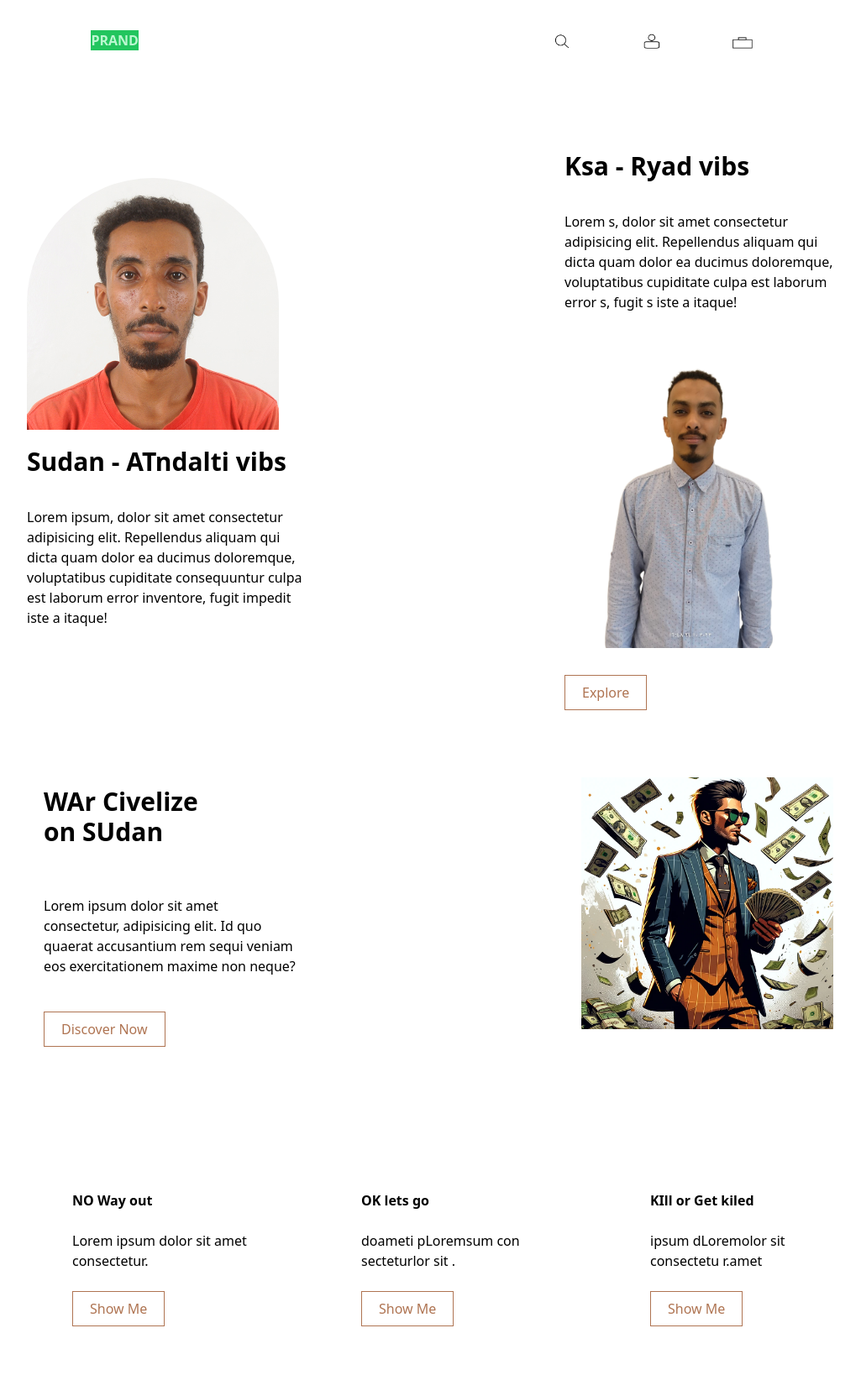
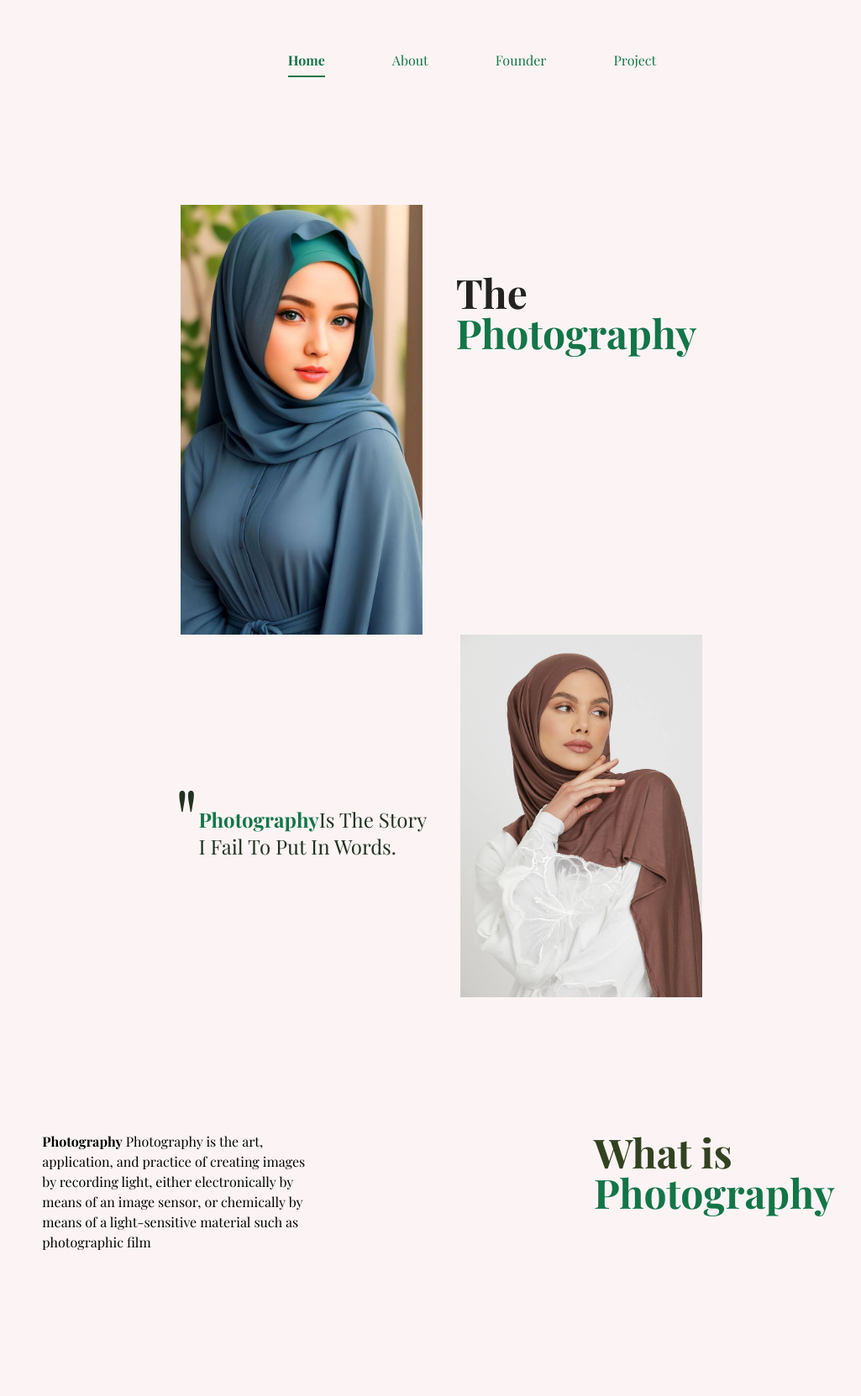
Before and after one commit to Mohamedocx/Poject1-Tailwindcss, a website: page index.html in a window 1280 px wide. Shown: the top 1663 px of the page at 84% size, without its empty margins (118-1143 px from the left). Drawn offline with nearby package versions, Linux system fonts and the light colour scheme; a web font is replaced by a local one.

Commit message:
Project 3

```diff
--- a/index.html
+++ b/index.html
@@ -1,80 +1,138 @@
 <!DOCTYPE html>
-<html lang="en">
+<html lang="en" class="scroll-smooth">
 <head>
     <meta charset="UTF-8">
     <meta name="viewport" content="width=device-width, initial-scale=1.0">
     <!-- <link rel="stylesheet" href="output.css"> -->
     <title>Document</title>
     <link rel="stylesheet" href="./styles/styles.css">
+    <link rel="preconnect" href="https://fonts.googleapis.com">
+<link rel="preconnect" href="https://fonts.gstatic.com" crossorigin>
+<link href="https://fonts.googleapis.com/css2?family=Playfair+Display:ital,wght@0,400..900;1,400..900&display=swap" rel="stylesheet">
+    <style>
+      body{
+        font-family: "Playfair Display",sans-serif,serif;
+      }
+    </style>
 </head>
-<body class="bg-[#ffffff]">
-  <nav class="flex justify-around">
-    <div class="logo mt-5">
-      <h1 class="mt-[1rem] text-green-200 bg-green-500 font-bold">PRAND</h1>
-    </div>
-    <div class="nav-images mt-g">
-      <img src="./images/1.png" class="inline m-10 h-5">
-      <img src="./images/2.png" class="inline m-10 h-5">
-      <img src="./images/3.png" class="inline m-10 h-5">
-    </div>
-  </nav>
+<body class="bg-[#fcf4f4]">
 
-  <header class="mt-20 flex justify-around">
-    <div class="card-one">
-      <img src="./images/musab.JPG" class="w-[300px] mt-8 rounded-t-[40rem]">
-      <h1 class="font-bold mb-9 text-3xl mt-5 font-">Sudan - ATndalti vibs</h1>
-      <p class="w-[340px] font-light mt-0 mb-5">Lorem ipsum, dolor sit amet consectetur adipisicing elit. Repellendus aliquam qui dicta quam dolor ea ducimus doloremque, voluptatibus
-        cupiditate consequuntur culpa est laborum error inventore, fugit impedit iste a itaque!</p>
-    </div>
-    <div class="card-Two">
-      <h1 class="font-bold mb-9 text-3xl ">Ksa - Ryad vibs</h1>
-      <p class="w-[340px] font-light">Lorem s, dolor sit amet consectetur adipisicing elit. Repellendus aliquam qui dicta quam dolor ea ducimus doloremque, voluptatibus
-        cupiditate <a href=""></a> culpa est laborum error s, fugit s iste a itaque!</p>
-        <img src="./images/yousif.png" class="w-[300px] mb-8 mb-8">
+<nav>
+  <ul class="flex justify-center items-center lg:flex md:block sm:block flex-wrap mt-10">
+    <li class="mt-5"><a href="#home" class="ml-20 text-[#137548] font-bold border-b-2 border-[#137548] pb-2">Home</a></li>
+    <li class="mt-5"><a href="#About" class="ml-20 text-[#137548] hover:font-bold hover:border-b-2 hover:border-[#137548] hover:pb-2">About</a></li>
+    <li class="mt-5"><a href="#mo" class="ml-20 text-[#137548] hover:font-bold hover:border-b-2 hover:border-[#137548] hover:pb-2 ">Founder</a></li>
+    <li class="mt-5"><a href="#Project" class="ml-20 text-[#137548] hover:font-bold hover:border-b-2 hover:border-[#137548] hover:pb-2">Project</a></li>
+  </ul>
+</nav>
 
-        <button class="border border-[#af7452] text-[#af7452] pt-2 pb-2 pl-5 pr-5 ">Explore </button>
+<header id="home" class="mt-40">
+<div class="flex justify-center">
+  <img src="images/hij.JPG" class="w-72 mr-10">
+  <h1 class="lg:text-5xl md:text-2xl sm:text-lg font-bold text-[#212221] mt-20">The
+    <br>
+    <span class=" text-[#137548]">Photography</span>
+  </h1>
+</div>
+
+<!-- second Part -->
+
+<div class="flex justify-center items-center">
+  <p class="text-8xl text-[#213221]">"  </p>
+  <p class="mt-10 md:text-2xl sm:text-lg mr-10 text-[#213221]">
+  <span class="text-[#137548] font-bold">Photography</span>Is The Story
+  <br>
+  I Fail To Put In Words.
+</p>
+<img src="./images/2h2.webp" class="w-72">
+</div>
+</header>
+
+<section id="About" class="mt-40 flex justify-around flex-wrap">
+  <p class="w-80 mb-20 ">
+    <span class="font-bold">Photography</span>
+    Photography is the art, application, and practice of creating images by recording light,
+    either electronically by means of an image sensor,
+     or chemically by means of a light-sensitive material such as photographic film
+  </p>
+  <h1 class="text-5xl font-bold text-[#324221] mb-20">What is
+    <br>
+    <span class="text-[#137548]">Photography</span>
+
+  </h1>
+
+</section>
+<section id="mo"  class="mt-24 flex justify-around flex-wrap">
+  <div class="flex justify-center items-center">
+    <div class="bg-[#137548] bg-opacity-40 h-[25rem] w-[20rem] relative lg:block md:block sm:hidden">
+      <img src="./images/b2d8fd17-f0a1-4dff-b003-b39fd64bb86d.png" class="w-80 absolute lg:left-20 lg:top-20 md:right-10 md:top-20" alt="">
 
     </div>
-
-  </header>
-
-  <section class="flex justify-around pt-20">
-    <div class="flex flex-col justify-around items-start">
-      <h1 class="font-bold mb-9 text-3xl">WAr Civelize <br>
-      on SUdan
-      </h1>
-      <p class="w-[300px] mb-5 font-light">
-        Lorem ipsum dolor sit amet consectetur, adipisicing elit.
-        Id quo quaerat accusantium rem sequi veniam eos exercitationem maxime non neque?
-
-      </p>
-      <button class="border border-[#af7452] text-[#af7452] pt-2 pb-2 pl-5 pr-5 hover:bg-[#af7452]  hover:text-white">Discover Now </button>
-    </div>
-    <img src="./images/ex.webp" class="w-[300px] mb-8">
-  </section>
-
-<section class="flex justify-center items-center mt-20 p-10">
-  <div class="p-10 ml-10  hover:bg-slate-200">
-    <h1 class="font-bold mb-6">NO  Way out</h1>
-
-    <p class="font-thin w-[14rem] mb-6">Lorem ipsum dolor sit amet consectetur.</p>
-    <button class="border border-[#af7452] text-[#af7452] pt-2 pb-2 pl-5 pr-5 hover:bg-[#af7452]  hover:text-white">Show Me </button>
-
   </div>
-  <div class="p-10 ml-10  hover:bg-slate-200">
-    <h1 class="font-bold mb-6">OK lets go</h1>
-
-    <p class="font-thin w-[14rem] mb-6 ">  doameti pLoremsum con secteturlor sit .</p>
-    <button class="border border-[#af7452] text-[#af7452] pt-2 pb-2 pl-5 pr-5 hover:bg-[#af7452]  hover:text-white">Show Me </button>
-
-  </div>
-  <div class="p-10 ml-10  hover:bg-slate-200">
-    <h1 class="font-bold mb-6">KIll  or  Get kiled</h1>
-
-    <p class="font-thin w-[14rem] mb-6"> ipsum dLoremolor sit  consectetu r.amet</p>
-    <button class="border border-[#af7452] text-[#af7452] pt-2 pb-2 pl-5 pr-5  hover:bg-[#af7452]  hover:text-white">Show Me </button>
-
+  <div class="content">
+    <h1 class="text-5xl font-bold text-[#212221] mb-10  ">
+      About <span class="text-[#137548]">Founder</span>
+    </h1>
+    <p class="w-80 ">
+      I am a passionate and driven software engineer with a keen interest in crafting elegant solutions to complex technical challenges,
+       I thrive in dynamic environments where innovation and collaboration are key.
+    </p>
   </div>
 </section>
+<section class="mt-32">
+  <h1 id="Project" class="text-right mr-20 text-5xl font-bold mb-10">Recent Project</h1>
+  <div class="m-20 flex justify-around items-center flex-wrap mx-auto">
+    <div class="w64 m-10">
+      <img src="./images/A.jpg" alt="">
+      <div class="text-[#137548] py-2 ">Web Design</div>
+    </div>
+    <div class="w64 m-10">
+      <img src="./images/b.jpg" alt="">
+      <div class="text-[#137548] py-2 ">Web Art</div>
+    </div>
+    <div class="w64 m-10">
+      <img src="./images/c.jpg" alt="">
+      <div class="text-[#137548] py-2 ">Web Studio</div>
+    </div>
+    <div class="w64 m-10">
+      <img src="./images/d.jpg" alt="">
+      <div class="text-[#137548] py-2 ">Web Arc</div>
+    </div>
+    <div class="w64 m-10">
+      <img src="./images/e.jpg" alt="">
+      <div class="text-[#137548] py-2 ">Web Sc</div>
+    </div>
+    <div class="w64 m-10">
+      <img src="./images/f.jpg" alt="">
+      <div class="text-[#137548] py-2 ">Web Dev</div>
+    </div>
+  </div>
+</section>
+<footer class="py-10 bg-slate-200">
+<div class="flex justify-around items-center flex-wrap">
+  <div class="card">
+    <h1 class="font-bold mb-5 ">Site Menu </h1>
+    <p>About Us</p>
+    <p>Photography</p>
+    <p>About Us</p>
+    <p>Lens Index</p>
+  </div>
+  <div class="card">
+    <h1 class="font-bold mb-5 ">Reviews </h1>
+    <p>Reviews Arc</p>
+    <p>CAmera Reviews</p>
+    <p>Lens Reviews</p>
+    <p>Other Gear Reviews</p>
+  </div>
+  <div class="card">
+    <h1 class="font-bold mb-5 ">More</h1>
+    <p>Contact Us</p>
+    <p>Subscribe</p>
+    <p>workshop</p>
+    <p>Support Us</p>
+    <p>Lens Index</p>
+  </div>
+</div>
+</footer>
 </body>
 </html>
```
Also changed, not shown: images/1.png (deleted), images/2.png (deleted), images/2h2.webp (added), images/3.png (deleted), images/A.jpg (added), images/b.jpg (added), images/b2d8fd17-f0a1-4dff-b003-b39fd64bb86d.png (added), images/c.jpg (added), images/d.jpg (added), images/e.jpg (added), images/ex.webp (deleted), images/f.jpg (added), images/hij.jpg (added), images/mon.jpg (added), 3 more files.
